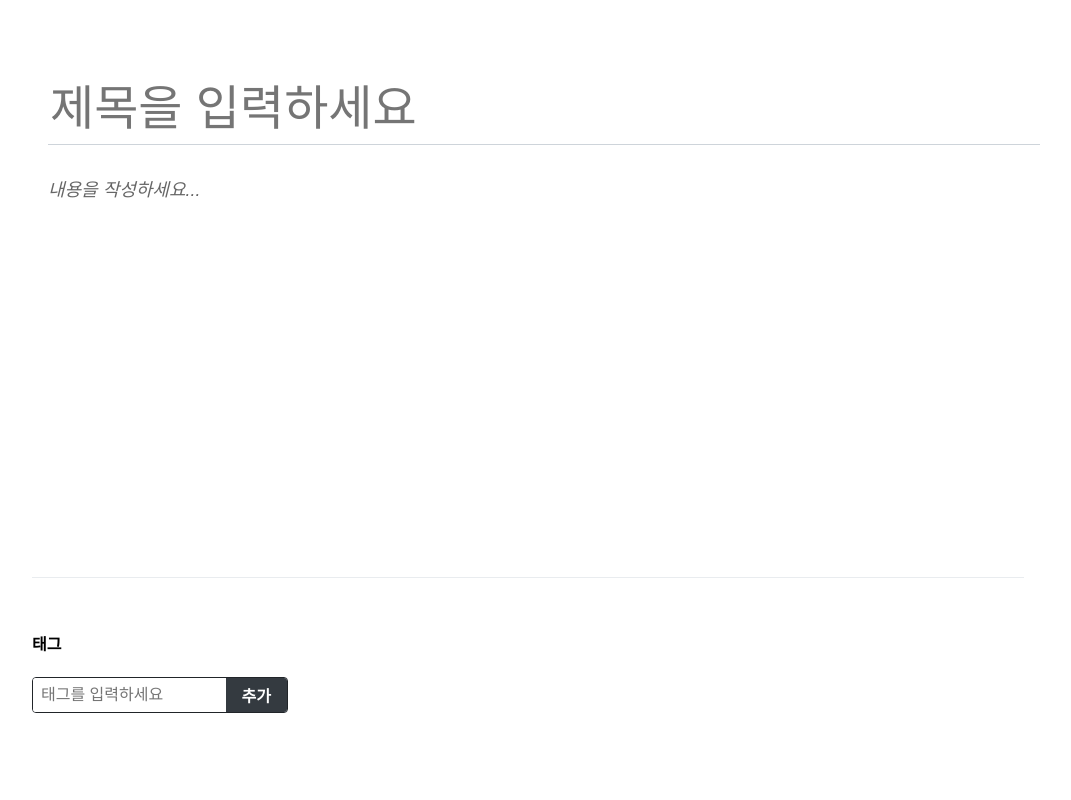
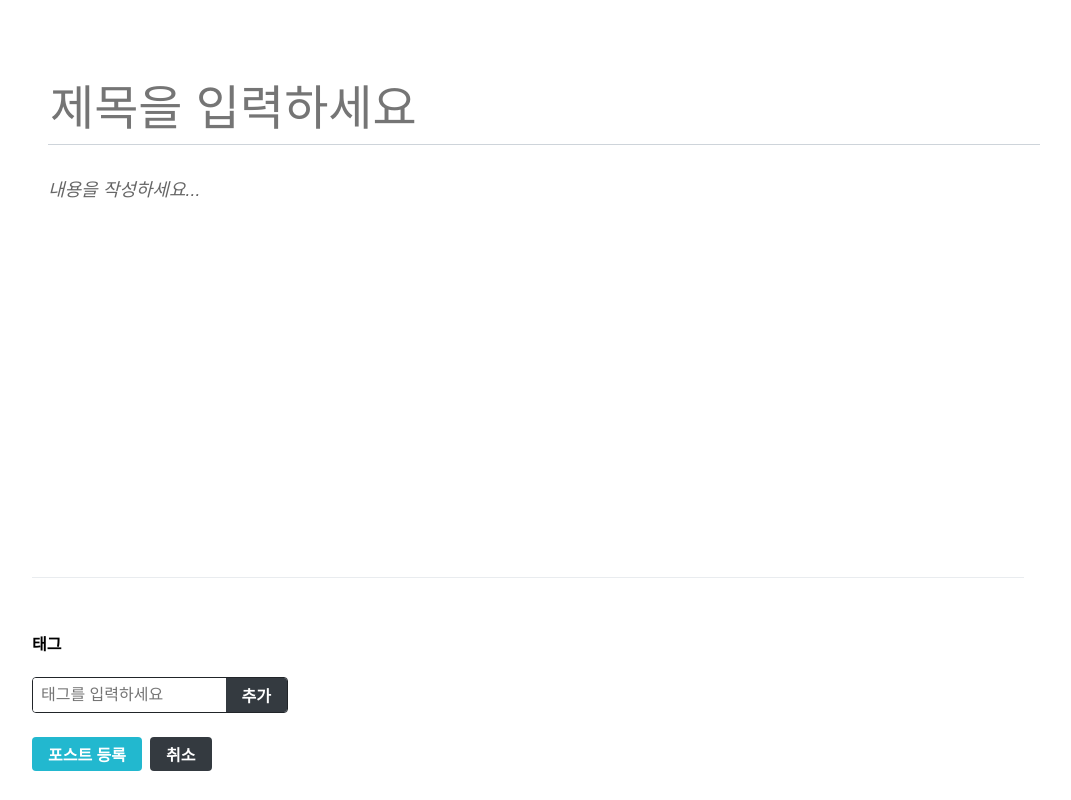
Before and after one commit to twozeronine/post-blog-client, a React (Create React App) app: page /write in a window 1280 px wide. Shown: the whole page, without its empty margins (112-1183 px from the left). Built offline with nearby package versions, Linux system fonts and the light colour scheme.

Commit message:
WriteActionButtons 만들기

```diff
--- /dev/null
+++ b/src/components/write/WriteActionButtons.js
@@ -0,0 +1,32 @@
+import React from "react";
+import styled from "styled-components";
+import Button from "../common/Button";
+
+const WriteActionButtonsBlock = styled.div`
+  margin-top: 1rem;
+  margin-bottom: 3rem;
+  button + button {
+    margin-left: 0.5rem;
+  }
+`;
+
+/* TagBox에서 사용하는 버튼과 일치하는 높이로 설정한 후 서로 간의 여백 지정 */
+const StyledButton = styled(Button)`
+  height: 2.125rem;
+  & + & {
+    margin-left: 0.5rem;
+  }
+`;
+
+const WriteActionButtons = ({ onCancel, onPublish }) => {
+  return (
+    <WriteActionButtonsBlock>
+      <StyledButton cyan onClick={onPublish}>
+        포스트 등록
+      </StyledButton>
+      <StyledButton onClick={onCancel}>취소</StyledButton>
+    </WriteActionButtonsBlock>
+  );
+};
+
+export default WriteActionButtons;
--- a/src/pages/WritePage.js
+++ b/src/pages/WritePage.js
@@ -1,6 +1,7 @@
 import React from "react";
 import Editor from "../components/write/Editor";
 import TagBox from "../components/write/TagBox";
+import WriteActionButtons from "../components/write/WriteActionButtons";
 import Responsive from "../components/common/Responsive";
 
 const WritePage = () => {
@@ -8,6 +9,7 @@
     <Responsive>
       <Editor />
       <TagBox />
+      <WriteActionButtons />
     </Responsive>
   );
 };
```
